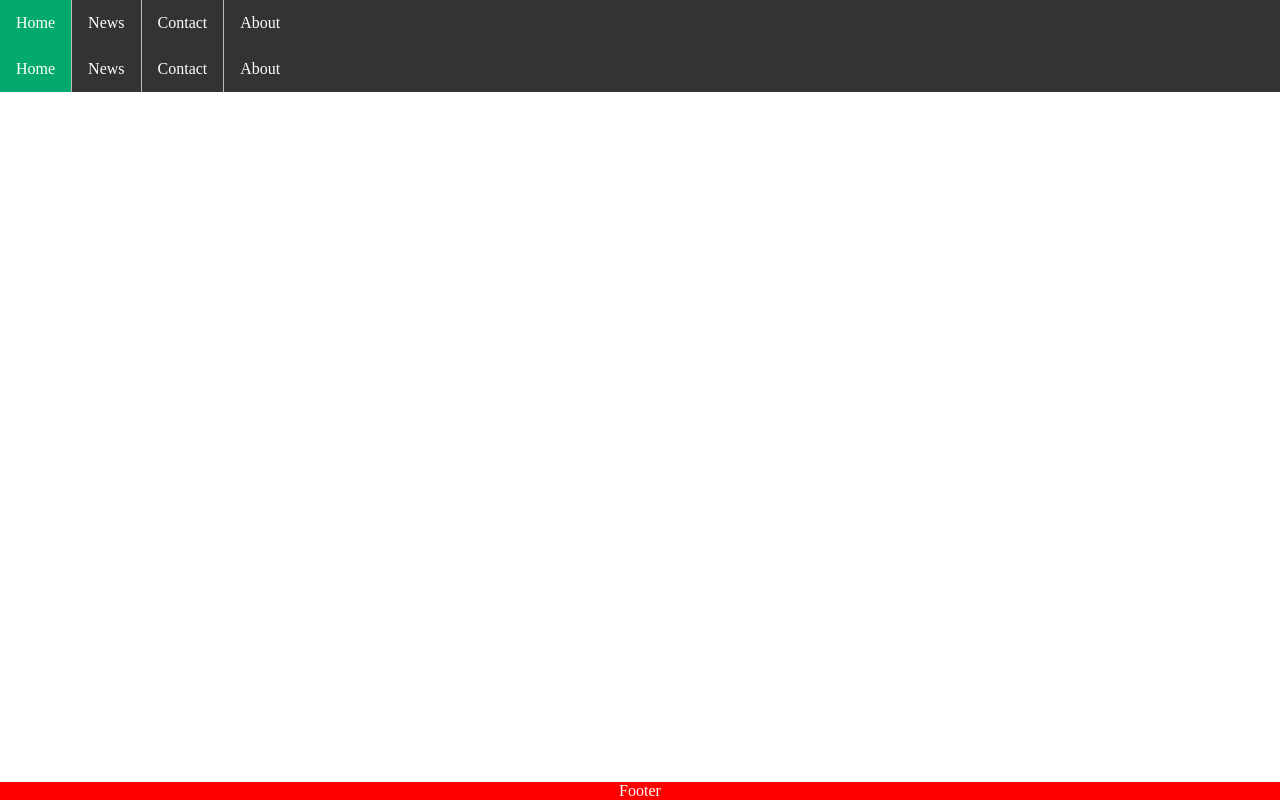
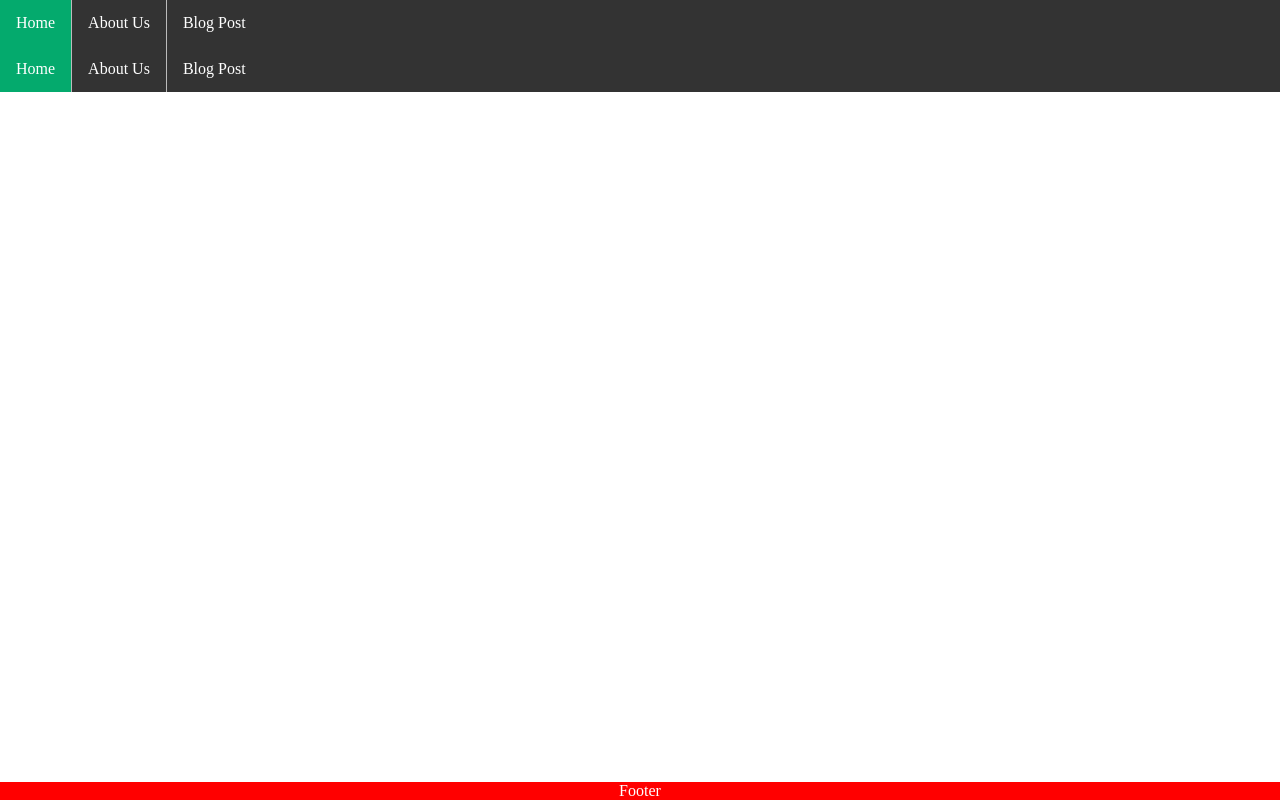
Before and after one commit to sikandar-quraishi/Next_13-4, a Next.js app: page /components/layout/navbar in a window 1280 px wide. Built offline with nearby package versions, Linux system fonts and the light colour scheme.

Commit message:
404 page added

```diff
--- /dev/null
+++ b/pages/404.js
@@ -0,0 +1,3 @@
+export default function Custom404() {
+    return <h1>404 - Page Not Found</h1>
+  }
--- a/pages/components/layout/navbar.js
+++ b/pages/components/layout/navbar.js
@@ -1,9 +1,10 @@
+import Link from 'next/link'
+
 function Navbar() {
     return <ul>
-    <li><a className="active" href="#home">Home</a></li>
-    <li><a href="#news">News</a></li>
-    <li><a href="#contact">Contact</a></li>
-    <li ><a href="#about">About</a></li>
+    <li><Link className="active" href="/">Home</Link></li>
+    <li><Link href="/about">About Us</Link></li>
+    <li><Link href="/blog">Blog Post</Link></li>
   </ul>;
   }
 
```
